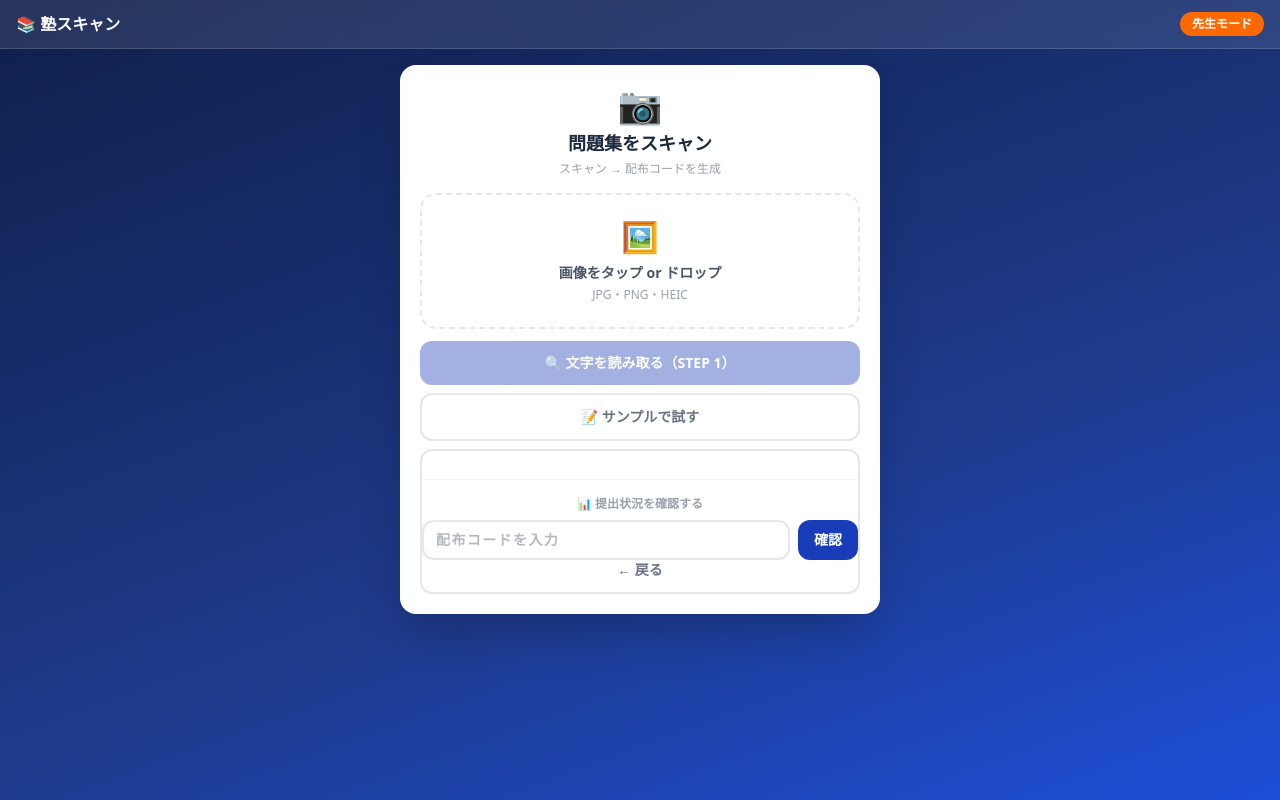
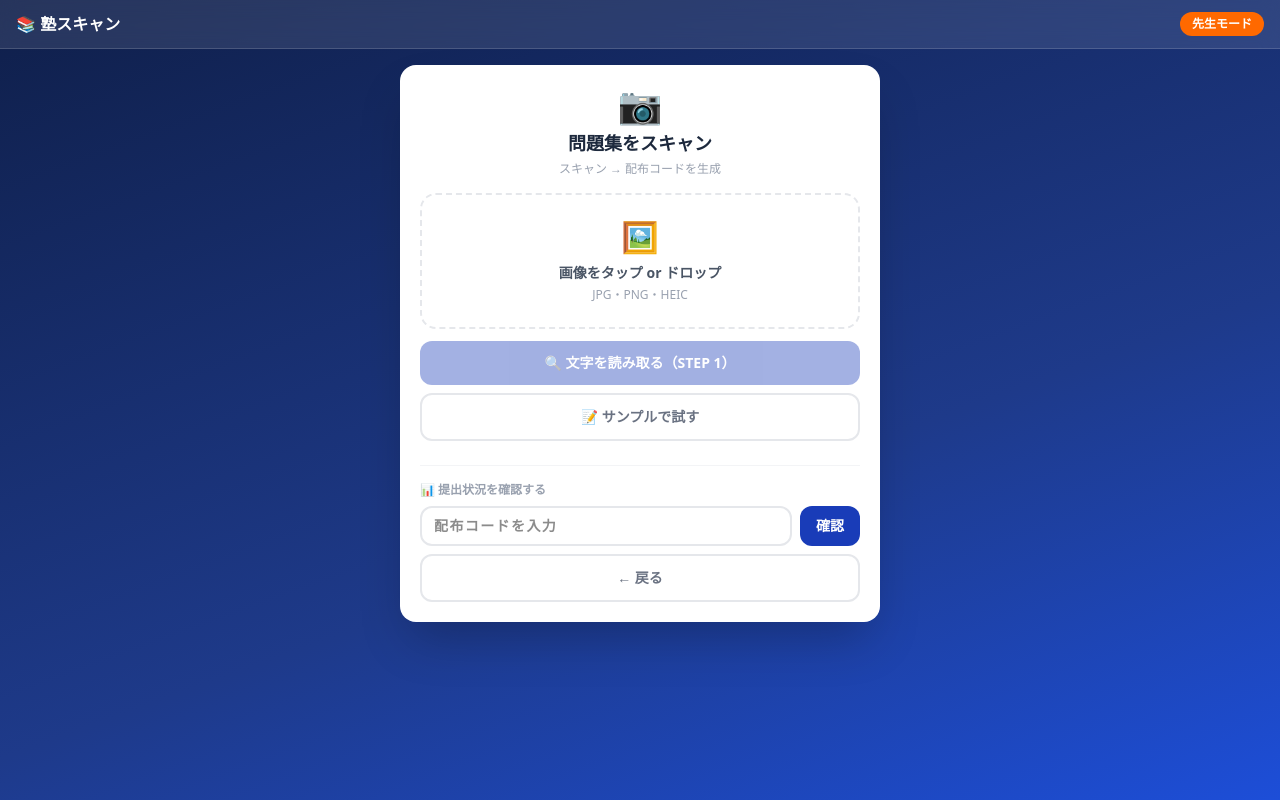
Before and after one commit to Hinashiba/juku-scan, a Next.js app: page / in a window 1280 px wide. Both pictures are taken after a click on the button 640 px from the left and 324 px from the top of the page. Built offline with nearby package versions, Linux system fonts and the light colour scheme.

Commit message:
fix check code section

```diff
--- a/app/page.tsx
+++ b/app/page.tsx
@@ -148,30 +148,16 @@ const [checkCode, setCheckCode] = useState('')
         <div className="h-2"/>
         <Btn onClick={()=>{setQuiz({title:'サンプルテスト',questions:[{id:1,type:'multiple_choice',question:'She ___ to school every day.',options:['go','goes','going','gone'],answer:'goes',explanation:'三人称単数現在形'},{id:2,type:'fill_in',question:'I have ___ lunch yet.',answer:'not eaten',explanation:'現在完了否定形'}]});setStep('preview')}} color="ghost">📝 サンプルで試す</Btn>
         <div className="h-2"/>
-        <Btn onClick={onBack} color="ghost"><div className="h-4"/>
-<div className="border-t border-gray-100 pt-4">
-  <p className="text-xs font-bold text-gray-400 mb-2">📊 提出状況を確認する</p>
-  <div className="flex gap-2">
-    <input
-      value={checkCode}
-      onChange={e=>setCheckCode(e.target.value.toUpperCase())}
-      placeholder="配布コードを入力"
-      maxLength={6}
-      className="flex-1 border-2 border-gray-200 rounded-xl px-3 py-2 text-sm font-bold tracking-widest outline-none focus:border-blue-500 uppercase"
-    />
-    <button
-      onClick={async()=>{
-        if(!checkCode.trim()) return
-        setCode(checkCode)
-        const r = await fetch(`/api/submit?code=${checkCode}`)
-        const data = await r.json()
-        setResults(Array.isArray(data)?data:[])
-        setStep('results')
-      }}
-      className="bg-blue-800 text-white text-sm font-bold px-4 py-2 rounded-xl hover:bg-blue-700 transition-all"
-    >確認</button>
-  </div>
-</div>← 戻る</Btn>
+        <div className="h-4"/>
+        <div className="border-t border-gray-100 pt-4">
+          <p className="text-xs font-bold text-gray-400 mb-2">📊 提出状況を確認する</p>
+          <div className="flex gap-2">
+            <input value={checkCode} onChange={e=>setCheckCode(e.target.value.toUpperCase())} placeholder="配布コードを入力" maxLength={6} className="flex-1 border-2 border-gray-200 rounded-xl px-3 py-2 text-sm font-bold tracking-widest outline-none focus:border-blue-500 uppercase"/>
+            <button onClick={async()=>{if(!checkCode.trim())return;setCode(checkCode);const r=await fetch(`/api/submit?code=${checkCode}`);const data=await r.json();setResults(Array.isArray(data)?data:[]);setStep('results')}} className="bg-blue-800 text-white text-sm font-bold px-4 py-2 rounded-xl hover:bg-blue-700 transition-all">確認</button>
+          </div>
+        </div>
+        <div className="h-2"/>
+        <Btn onClick={onBack} color="ghost">← 戻る</Btn>
       </C>}
 
       {step==='ocr-load' && <C p="p-8">
```
